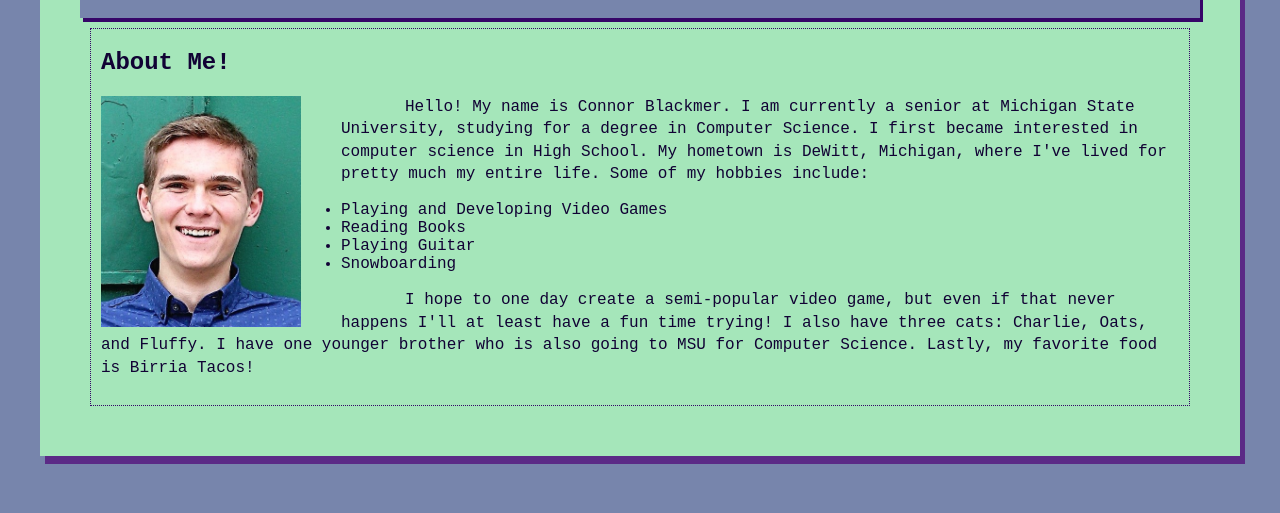
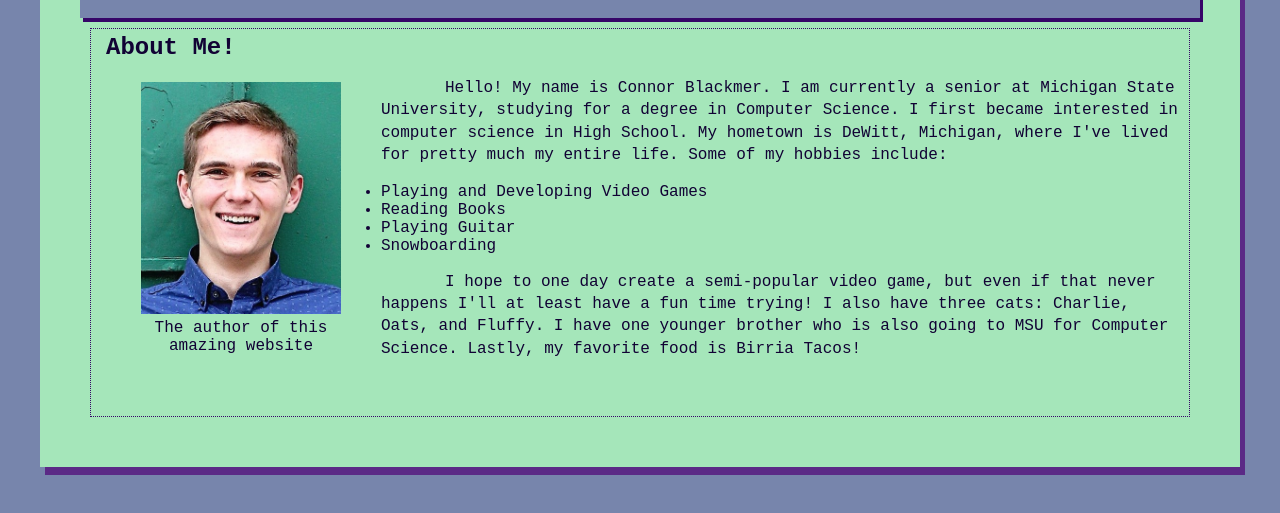
Before and after one commit to blackm-97/mi349_blog, a plain HTML site: page about.html in a window 1280 px wide. Shown: the part 205-718 px from the top of the page. Drawn offline with Linux system fonts and the light colour scheme.

Commit message:
Added Caption to Image

```diff
--- a/about.html
+++ b/about.html
@@ -20,9 +20,12 @@
             </ul>
         </nav>
     </header>
-    <main>
+    <main class="about">
         <h2>About Me!</h2>
-        <img src="images/ConnorBlackmer.jpg" alt="Picture of the Author" id="author-pic">
+        <figure>
+            <img src="images/ConnorBlackmer.jpg" alt="Picture of the Author" id="author-pic">
+            <figcaption>The author of this amazing website</figcaption>
+        </figure>
         <p>
             <span class="tab"></span>Hello! My name is Connor Blackmer. I am currently a senior at Michigan State University, studying for a degree in Computer Science. I first became interested in computer science in High School. My hometown is DeWitt, Michigan, where I've lived for pretty much my entire life. Some of my hobbies include:
         </p>
--- a/style.css
+++ b/style.css
@@ -15,6 +15,10 @@ body {
 h1{
     font-size: 3em;
     margin: 0;
+}
+
+h2{
+    margin: 5px;
 }
 
 p{
@@ -71,9 +75,23 @@ main{
     height: 400px;
 }
 
+figure{
+    float: left;
+    margin-right: 40px;
+
+}
+
+figcaption{
+    text-align: center;
+    width: 200px;
+    word-wrap: break-word;
+}
+
 #author-pic{
-    float: left;
     width: 200px;
     height: auto;
-    margin-right: 40px;
 }
+
+.about{
+    padding-bottom: 40px;
+}
```
Also changed, not shown: contact.html (+1 -1 lines).
